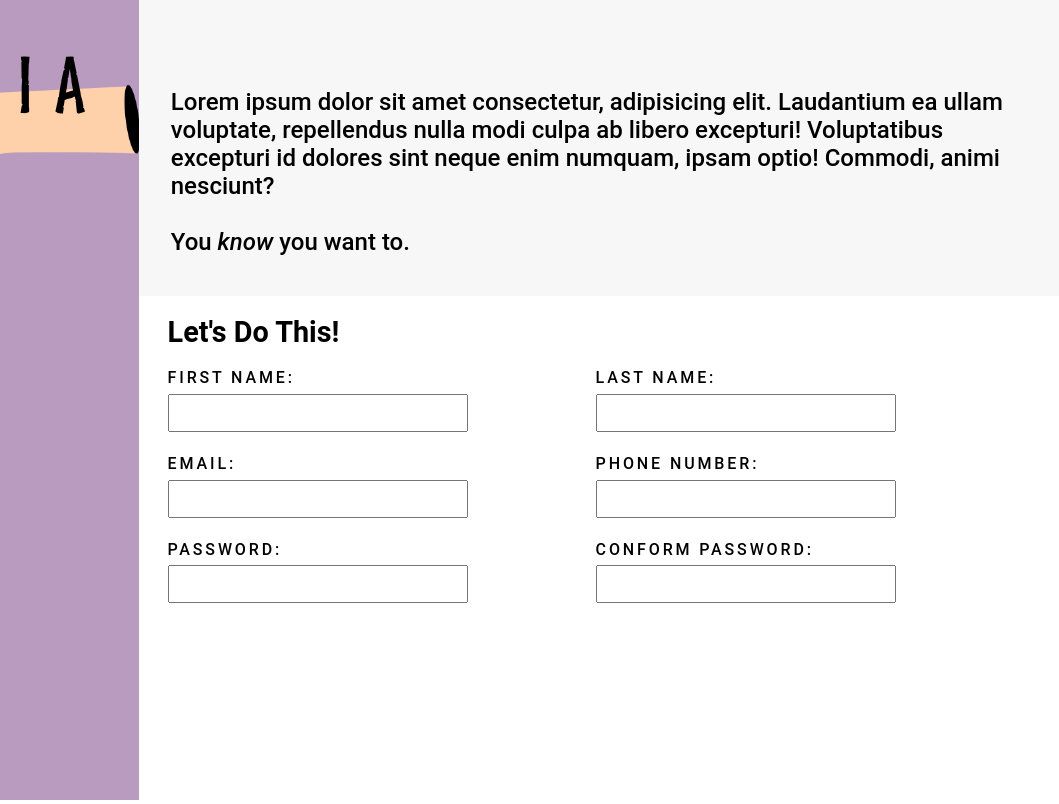
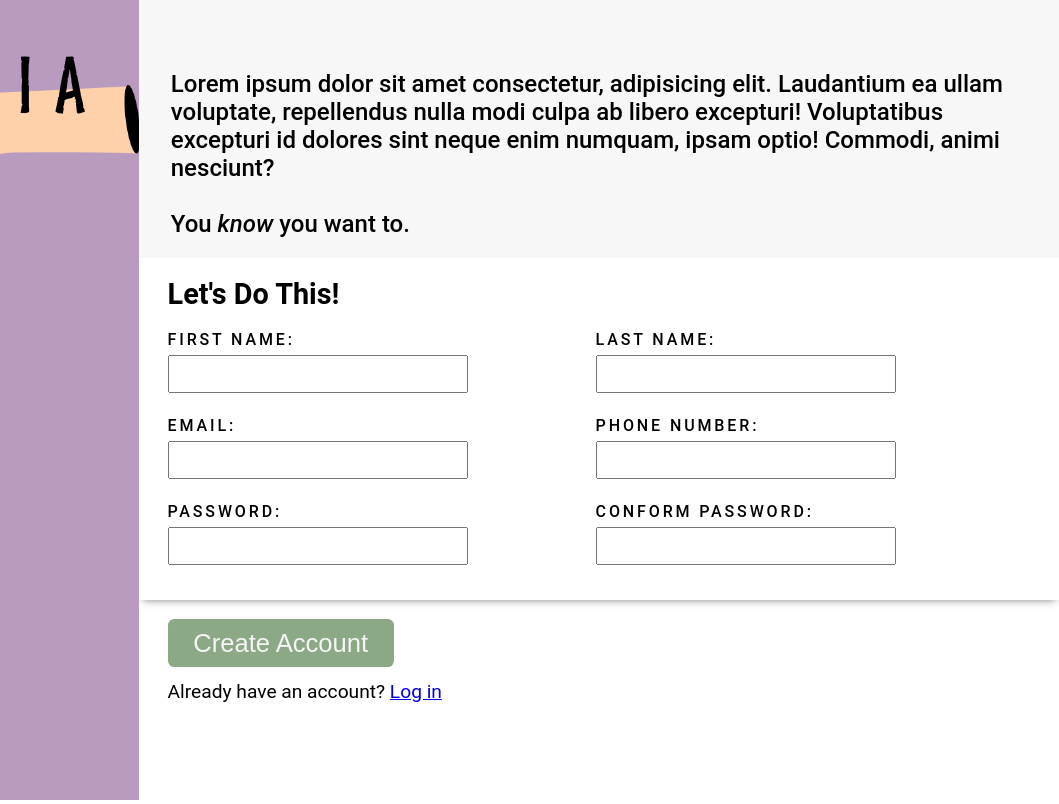
Before and after one commit to Het-477/Odin-Sign-up-Form, a plain HTML site: page index.html in a window 1280 px wide. Shown: the full height of the page, 221-1280 px from the left. Drawn offline with Linux system fonts and the light colour scheme; files whose address does not match are found by name.

Commit message:
style: chang divs in form section, style login & form section with shadows

```diff
--- a/css/form-style.css
+++ b/css/form-style.css
@@ -1,22 +1,26 @@
 .info-container {
     /* border: 2px solid black; */
-    font-size: 1.5rem;
+    font-size: var(--info-font-size);
     font-weight: 500;
     font-family: var(--para-font-family);
-    padding: 5.5rem 32px 2.5rem 32px;
+    padding: 4.4rem 32px 1.2rem 32px;
     background: var(--info-bg-color);
 }
 
 
-/* All styling related to form  */
+/* All form related styling */
 .form-container h1 {
     font-family: var(--para-font-family);
     font-size: 1.8rem;
     padding-bottom: 1.2rem;
 }
 
-.form-container {
-    padding: 1.2rem 1.8rem 1rem 1.8rem;
+/* selects the the entire form section (heading included) */
+.form-container>div:first-of-type {
+    padding: var(--form-padding);
+    /* border: 2px solid black; */
+    /* border-bottom: 2px solid red; */
+    box-shadow: 0 4px 8px -4px rgba(0, 0, 0, 0.5);
 }
 
 form label {
@@ -46,3 +50,45 @@ form input {
     /* font-size: 1.5rem; */
     margin-bottom: 1.4rem;
 }
+
+/* All Button & Login section related styling (which is the 2nd direct child of .form-container)*/
+
+/* selects the Create account & login section */
+.form-container>div:nth-child(2) {
+    padding: var(--form-padding);
+}
+
+.create-login-acc-section {
+    /* padding: 0; */
+
+    font-family: var(--para-font-family);
+
+    display: flex;
+    flex-direction: column;
+    gap: 0.8rem;
+
+}
+
+button {
+    padding: 0.6rem 1.6rem;
+    border-radius: 0.4rem;
+    border-style: none;
+
+    background-color: var(--btn-clr);
+
+    font-size: 1.6rem;
+    /* font-weight: 600; */
+    /* font-weight: normal; */
+    color: var(--logo-font-clr);
+
+    align-self: flex-start;
+
+    &:hover {
+        transition: 0.2s ease;
+        background-color: var(--btn-hover-clr);
+    }
+}
+
+.create-login-acc-section p {
+    font-size: calc(var(--info-font-size) * 0.8);
+}
--- a/css/style.css
+++ b/css/style.css
@@ -22,9 +22,14 @@
     --logo-font-clr: whitesmoke;
     --logo-font-family: 'norse-bold';
     --para-font-family: 'roboto';
+    --info-font-size: 1.5rem;
+
     --info-bg-color: oklch(97.511% 0.00011 271.152);
-    --btn-clr: oklch(77.32% 0.05927 139.663);
+    --btn-clr: oklch(70.32% 0.05927 139.663);
+    --btn-hover-clr: oklch(50.32% 0.05927 139.663);
     --btn-clr-2: oklch(63.939% 0.08500 319.746);
+
+    --form-padding: 1.2rem 1.8rem 0.8rem 1.8rem;
 }
 
 .container {
--- a/index.html
+++ b/index.html
@@ -45,9 +45,10 @@
             </div>
 
             <div class="form-container">
+                <div>
                     <h1 class="form-heading">Let's Do This!</h1>
 
-                <form action="#" method="post">
+                    <form action="" method="post">
                         <div class="form-row name-row">
                             <div>
                                 <label for="first-name">First name:</label>
@@ -83,6 +84,14 @@
                                 <input type="password" id="conform-password" name="conform-password" required>
                             </div>
                         </div>
+                </div>
+
+                <div class="create-login-acc-section">
+                    <button type="submit">Create Account</button>
+
+                    <p>Already have an account? <a href="#">Log in</a></p>
+                </div>
+
                 </form>
 
                 <div class="my-github"></div>
```
Lines whose indentation alone changed are shown as unchanged.
